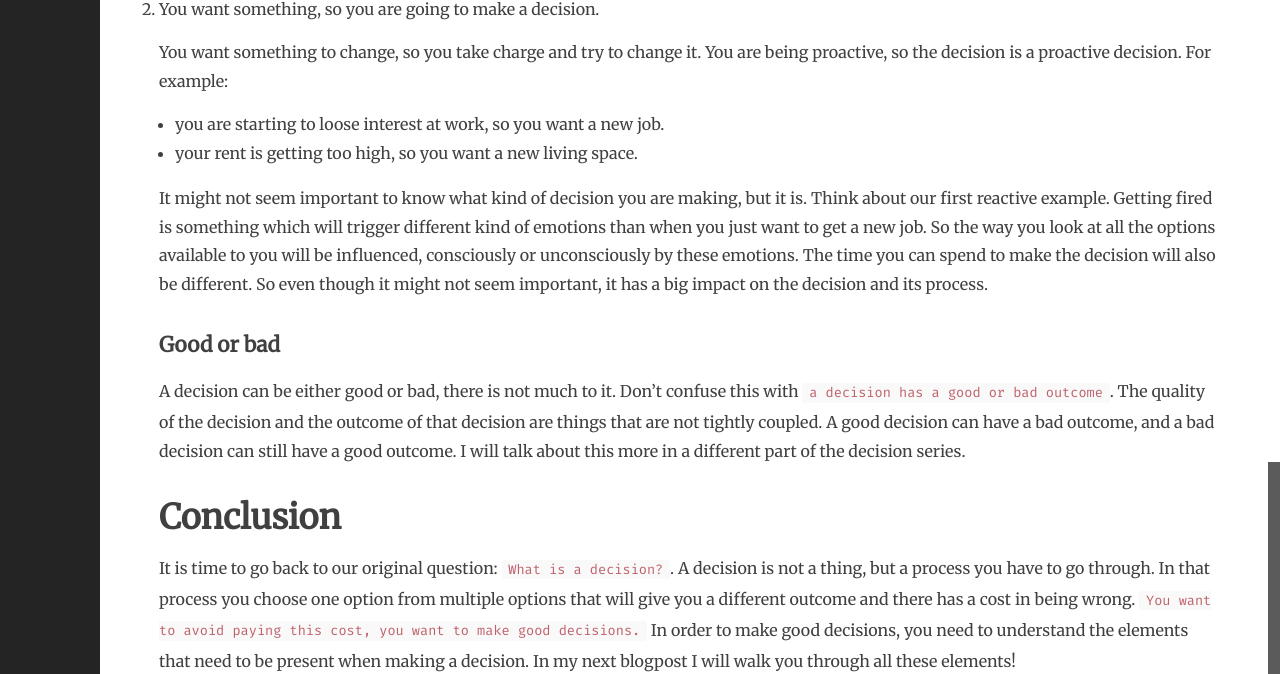
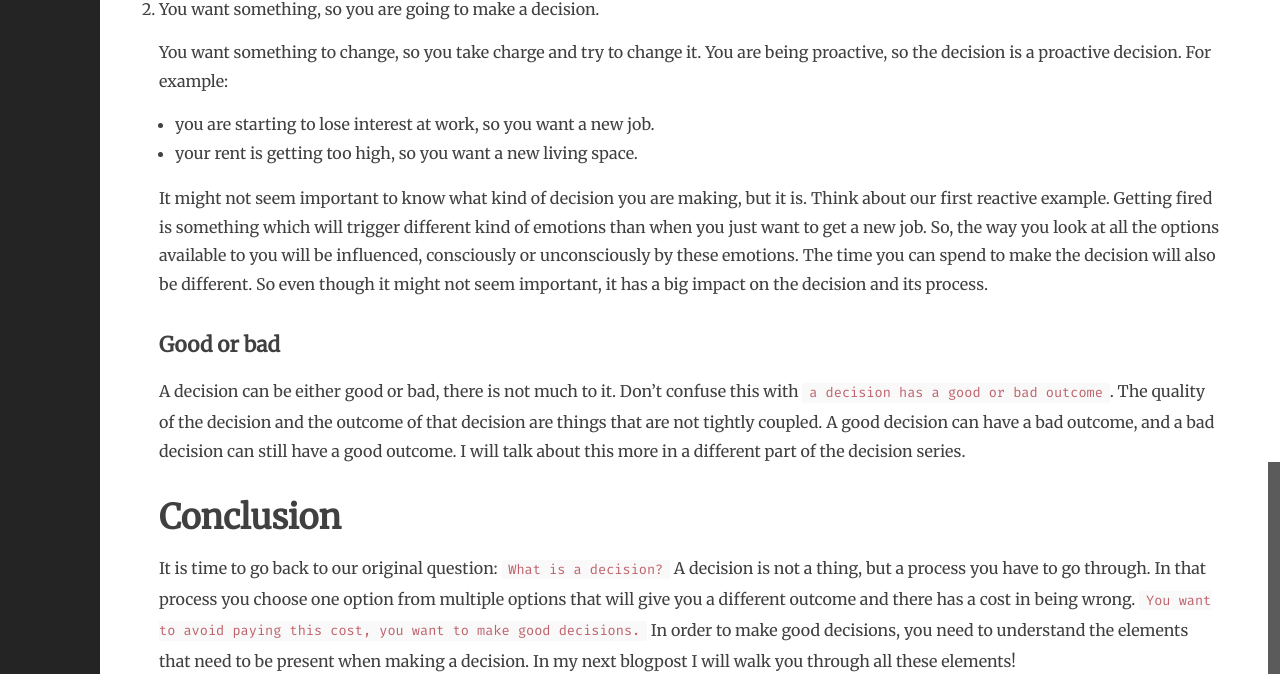
Before and after one commit to selketjah/selketjah.github.io, a Jekyll site: the page built from _posts/2019-10-17-what-is-a-decision.md, in a window 1280 px wide and 900 px high, scrolled down 2435 px. Shown: the part 146-820 px from the top of the window. Built offline with Jekyll 4.4.1, drawn with Linux system fonts in a browser that asks for light colours; comment, search, counter and statistics services are not loaded; some of the changed text lies outside the part shown.

Commit message:
fixing spelling issues

```diff
--- a/_posts/2019-10-17-what-is-a-decision.md
+++ b/_posts/2019-10-17-what-is-a-decision.md
@@ -13,7 +13,7 @@ The word `decision` pops up very often in our day to day conversations, and that
 * You should ask your brother to go with when buying your car, he bought a really good one himself.
 * ...
 
-The sad thing is that most of us never really learn anything about making decisions. <!--more--> So a few years ago, when a friend onf mine told me that they actually taught this in certain courses, I wanted to sign up right away! Unfortunately for me, that wasn't really possible, so I did the next best thing. I started reading books, watch talks and have long discussions on the topic and I came to realise that this information is worth sharing. Having this knowledge makes me look at software in a completely different way. I finally have a framework to think about making a decision and I want to share that with you. So...
+The sad thing is that most of us never really learn anything about making decisions. <!--more--> So a few years ago, when a friend onf mine told me that they actually taught this in certain courses, I wanted to sign up right away! Unfortunately for me, that wasn't really possible, so I did the next best thing. I started reading books, watch talks and have long discussions on the topic, and I came to realise that this information is worth sharing. Having this knowledge makes me look at software in a completely different way. I finally have a framework to think about making a decision and I want to share that with you. So...
 
 Let's start by trying to answer a very basic question: what exactly is a decision?
 
@@ -84,10 +84,10 @@ When you have to make a decision, there are two ways you could have reached this
 
    You want something to change, so you take charge and try to change it. You are being proactive, so the decision is a proactive decision.
    For example:
-   * you are starting to loose interest at work, so you want a new job.
+   * you are starting to lose interest at work, so you want a new job.
    * your rent is getting too high, so you want a new living space.
 
-It might not seem important to know what kind of decision you are making, but it is. Think about our first reactive example. Getting fired is something which will trigger different kind of emotions than when you just want to get a new job. So the way you look at all the options available to you will be influenced, consciously or unconsciously by these emotions. The time you can spend to make the decision will also be different. So even though it might not seem important, it has a big impact on the decision and its process.
+It might not seem important to know what kind of decision you are making, but it is. Think about our first reactive example. Getting fired is something which will trigger different kind of emotions than when you just want to get a new job. So, the way you look at all the options available to you will be influenced, consciously or unconsciously by these emotions. The time you can spend to make the decision will also be different. So even though it might not seem important, it has a big impact on the decision and its process.
 
 ### Good or bad
 
@@ -97,7 +97,7 @@ I will talk about this more in a different part of the decision series.
 
 ## Conclusion
 
-It is time to go back to our original question: `What is a decision?`.
+It is time to go back to our original question: `What is a decision?`
 A decision is not a thing, but a process you have to go through. In that process you choose one option from multiple options that will give you a different outcome and there has a cost in being wrong.
 `You want to avoid paying this cost, you want to make good decisions.` In order to make good decisions, you need to understand the elements that need to be present when making a decision. In my next blogpost I will walk you through all these elements!
 
```
Also changed, not shown: other parts of _posts/2019-10-17-what-is-a-decision.md (+2 -2 lines).
